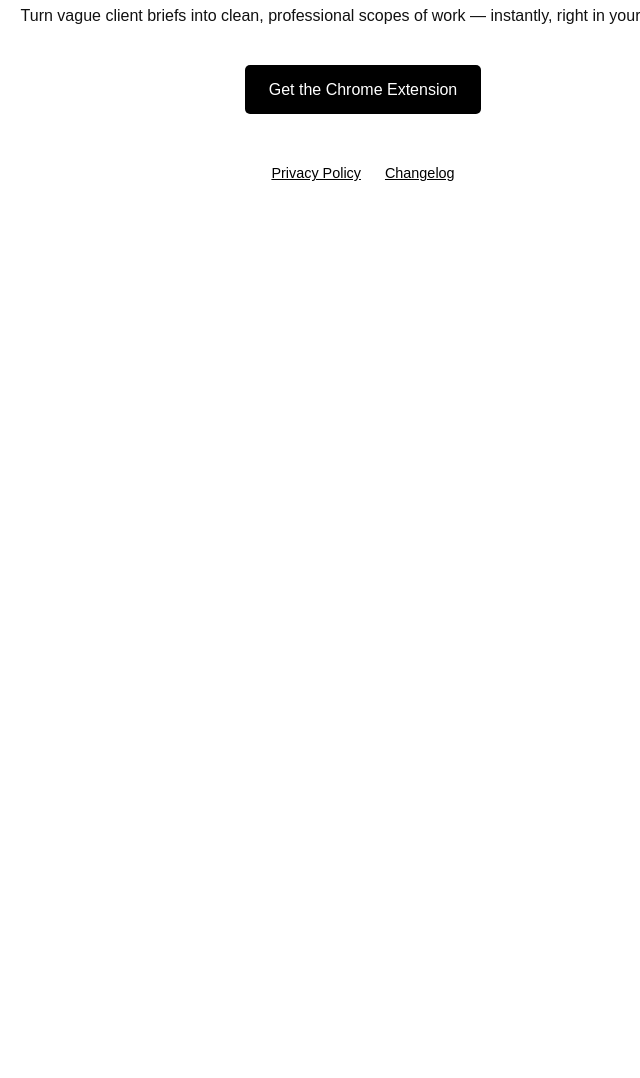
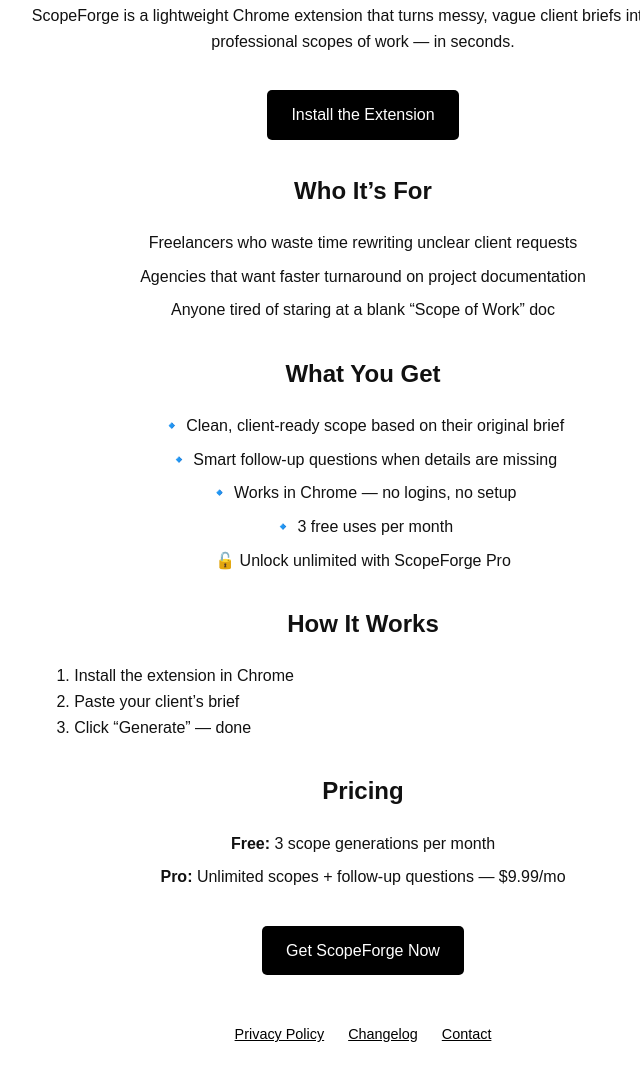
Before and after one commit to startum/ScopeForge-Pro, a plain HTML site: page index.html in a window 1280 px wide. Shown: the part 318-1396 px from the top of the page, without its empty margins (277-917 px from the left). Before the commit the page ends 800 px from the top, so only its background shows below. Drawn offline with Linux system fonts and the light colour scheme.

Commit message:
Update index.html

```diff
--- a/index.html
+++ b/index.html
@@ -52,13 +52,46 @@
   <p class="tagline">Auto-generate scopes that make sense</p>
   <h1>ScopeForge</h1>
 
-  <p>Turn vague client briefs into clean, professional scopes of work — instantly, right in your browser.</p>
+  <p>ScopeForge is a lightweight Chrome extension that turns messy, vague client briefs into clear, professional scopes of work — in seconds.</p>
 
-  <a class="cta" href="https://chrome.google.com/webstore/detail/scopeforge/your-extension-id" target="_blank">Get the Chrome Extension</a>
+  <a class="cta" href="https://chrome.google.com/webstore/detail/scopeforge/your-extension-id" target="_blank">Install the Extension</a>
+
+  <h2>Who It’s For</h2>
+  <ul>
+    <li>Freelancers who waste time rewriting unclear client requests</li>
+    <li>Agencies that want faster turnaround on project documentation</li>
+    <li>Anyone tired of staring at a blank “Scope of Work” doc</li>
+  </ul>
+
+  <h2>What You Get</h2>
+  <ul>
+    <li>🔹 Clean, client-ready scope based on their original brief</li>
+    <li>🔹 Smart follow-up questions when details are missing</li>
+    <li>🔹 Works in Chrome — no logins, no setup</li>
+    <li>🔹 3 free uses per month</li>
+    <li>🔓 Unlock unlimited with ScopeForge Pro</li>
+  </ul>
+
+  <h2>How It Works</h2>
+  <ol>
+    <li>Install the extension in Chrome</li>
+    <li>Paste your client’s brief</li>
+    <li>Click “Generate” — done</li>
+  </ol>
+
+  <h2>Pricing</h2>
+  <ul>
+    <li><strong>Free:</strong> 3 scope generations per month</li>
+    <li><strong>Pro:</strong> Unlimited scopes + follow-up questions — $9.99/mo</li>
+  </ul>
+
+  <a class="cta" href="https://chrome.google.com/webstore/detail/scopeforge/your-extension-id" target="_blank">Get ScopeForge Now</a>
 
   <div class="footer-links">
     <a href="privacy.html">Privacy Policy</a>
     <a href="changelog.html">Changelog</a>
+    <a href="mailto:you@example.com">Contact</a>
   </div>
 </body>
+
 </html>
```
